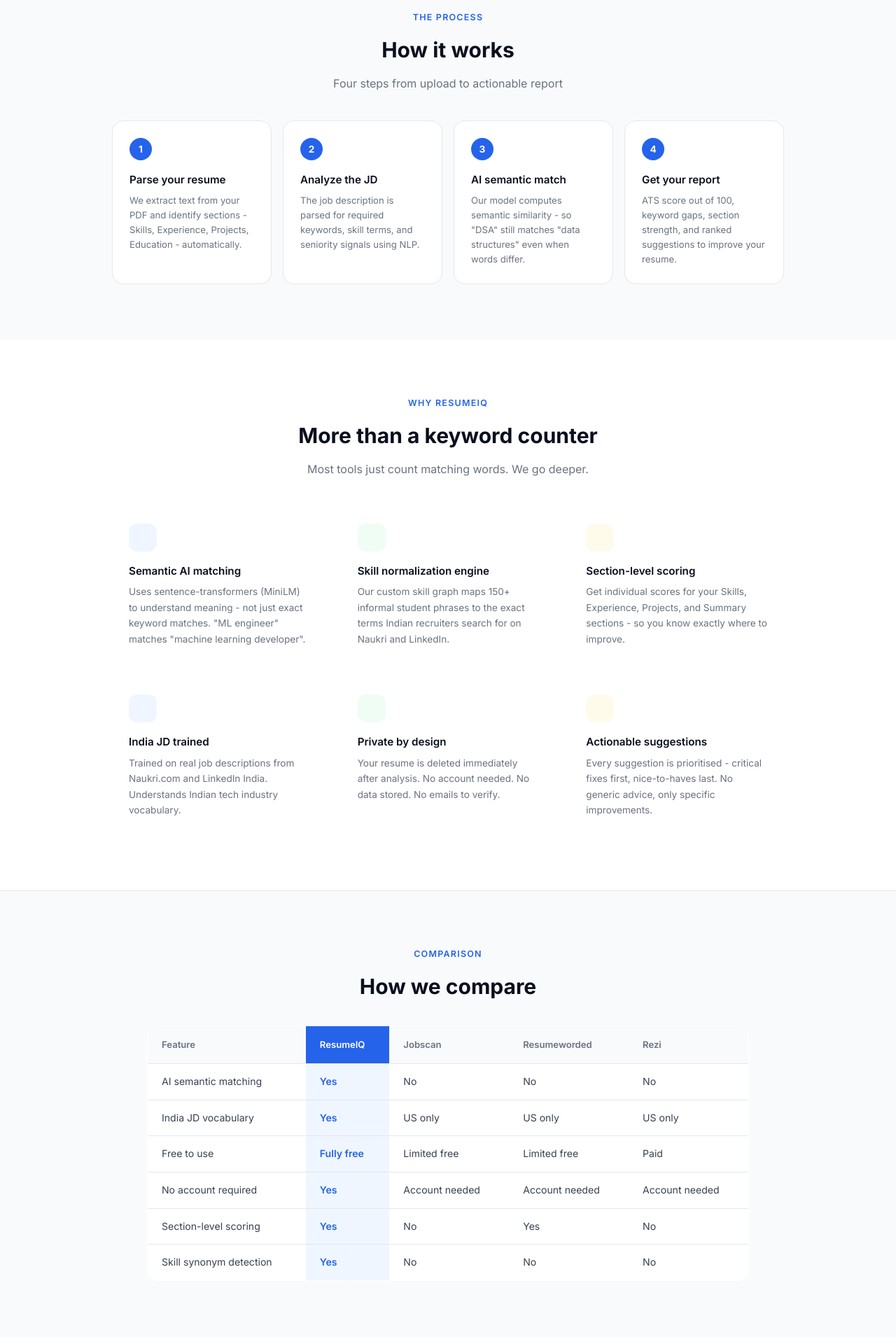
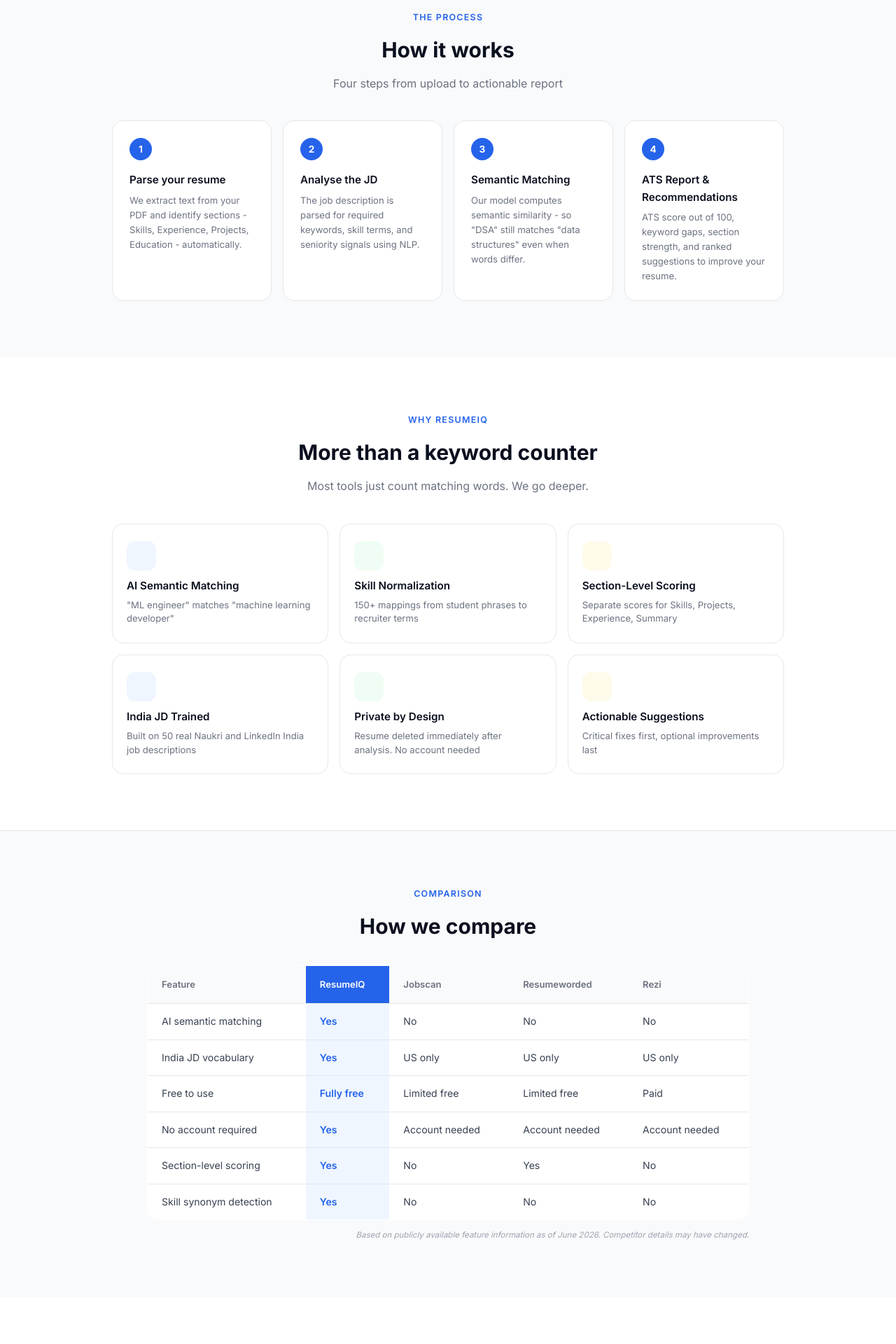
Before and after one commit to Anushka-Gangwal017/ats-resume-analyzer, a Flask app: page / in a window 1280 px wide. Shown: the part 1715-3635 px from the top of the page at 70% size. Run offline with Flask 3, Linux system fonts and the light colour scheme; some libraries are stand-ins or nearby versions.

Commit message:
Fix missing icon on India JD Trained feature card

```diff
--- a/templates/index.html
+++ b/templates/index.html
@@ -98,14 +98,54 @@
 /* WHY SECTION */
 .why-section{padding:5rem 2rem;background:var(--white)}
 .why-inner{max-width:960px;margin:0 auto}
-.features-grid{display:grid;grid-template-columns:repeat(3,1fr);gap:1.25rem;margin-top:2.5rem}
-.feature{padding:1.5rem}
-.feature-icon{width:40px;height:40px;border-radius:var(--radius-lg);display:flex;align-items:center;justify-content:center;font-size:20px;margin-bottom:1rem}
-.feature-icon.blue{background:var(--blue-light);color:var(--blue)}
-.feature-icon.green{background:var(--green-light);color:var(--green)}
-.feature-icon.amber{background:var(--amber-light);color:var(--amber)}
-.feature h3{font-size:0.95rem;font-weight:600;color:var(--navy);margin-bottom:0.4rem}
-.feature p{font-size:0.85rem;color:var(--gray5);line-height:1.65}
+.features-grid {
+  display: grid;
+  grid-template-columns: repeat(3, 1fr);
+  gap: 1rem;
+  margin-top: 2.5rem;
+}
+
+.feature {
+  background: var(--white);
+  border: 1px solid var(--gray3);
+  border-radius: var(--radius-xl);
+  padding: 1.5rem 1.25rem;
+  display: flex;
+  flex-direction: column;
+  align-items: flex-start;
+  gap: 0.5rem;
+  transition: box-shadow 0.15s, transform 0.15s;
+}
+
+.feature:hover {
+  box-shadow: 0 4px 16px rgba(0,0,0,0.07);
+  transform: translateY(-2px);
+}
+
+.feature-icon {
+  width: 42px;
+  height: 42px;
+  border-radius: var(--radius-lg);
+  display: flex;
+  align-items: center;
+  justify-content: center;
+  font-size: 20px;
+  margin-bottom: 0.25rem;
+  flex-shrink: 0;
+}
+
+.feature-icon.blue  { background: var(--blue-light); color: var(--blue); }
+.feature-icon.green { background: var(--green-light); color: var(--green); }
+.feature-icon.amber { background: var(--amber-light); color: var(--amber); }
+.feature h3 { font-size: 0.95rem; font-weight: 600; color: var(--navy); margin: 0; line-height: 1.3; }
+ .feature p { font-size: 0.82rem; color: var(--gray5); line-height: 1.5; margin: 0; }
+
+@media(max-width: 768px) {
+  .features-grid { grid-template-columns: 1fr 1fr; }
+}
+@media(max-width: 480px) {
+  .features-grid { grid-template-columns: 1fr; }
+}
 
 /* COMPARE TABLE */
 .compare-section{padding:5rem 2rem;background:var(--gray1);border-top:1px solid var(--gray3)}
@@ -316,24 +356,54 @@
 <div class="steps-grid">
   <div class="step">
     <div class="step-num">1</div>
+    <div style="font-size:1.75rem;margin-bottom:0.625rem">
+      <i class="ti ti-file-text"
+         style="color:var(--blue)"
+         aria-hidden="true"></i>
+    </div>
     <h3>Parse your resume</h3>
-        <p>We extract text from your PDF and identify sections - Skills, Experience, Projects, Education - automatically.</p>
+    <p>We extract text from your PDF and identify
+       sections - Skills, Experience, Projects,
+       Education - automatically.</p>
   </div>
+
   <div class="step">
     <div class="step-num">2</div>
-        <h3>Analyze the JD</h3>
-        <p>The job description is parsed for required keywords, skill terms, and seniority signals using NLP.</p>
+    <div style="font-size:1.75rem;margin-bottom:0.625rem">
+      <i class="ti ti-clipboard-list"
+         style="color:var(--blue)"
+         aria-hidden="true"></i>
     </div>
+    <h3>Analyse the JD</h3>
+    <p>The job description is parsed for required
+       keywords, skill terms, and seniority signals
+       using NLP.</p>
+  </div>
+
   <div class="step">
     <div class="step-num">3</div>
-        <h3>AI semantic match</h3>
-        <p>Our model computes semantic similarity - so "DSA" still matches "data structures" even when words differ.</p>
+    <div style="font-size:1.75rem;margin-bottom:0.625rem">
+      <i class="ti ti-brain"
+         style="color:var(--blue)"
+         aria-hidden="true"></i>
     </div>
+    <h3>Semantic Matching</h3>
+    <p>Our model computes semantic similarity - so
+       "DSA" still matches "data structures" even
+       when words differ.</p>
+  </div>
+
   <div class="step">
     <div class="step-num">4</div>
-        <h3>Get your report</h3>
-        <p>ATS score out of 100, keyword gaps, section strength, and ranked suggestions to improve your resume.</p>
+    <div style="font-size:1.75rem;margin-bottom:0.625rem">
+      <i class="ti ti-chart-bar"
+         style="color:var(--blue)"
+         aria-hidden="true"></i>
     </div>
+    <h3>ATS Report & Recommendations</h3>
+    <p>ATS score out of 100, keyword gaps, section
+       strength, and ranked suggestions to improve
+       your resume.</p>
   </div>
 </div>
 </section>
@@ -343,37 +413,56 @@
     <div class="section-eyebrow">Why ResumeIQ</div>
     <h2 class="section-title">More than a keyword counter</h2>
     <p class="section-sub">Most tools just count matching words. We go deeper.</p>
+<!-- ── FEATURES GRID — replace your existing features-grid div with this ── -->
+
 <div class="features-grid">
+
   <div class="feature">
-        <div class="feature-icon blue"><i class="ti ti-brain" aria-hidden="true"></i></div>
-        <h3>Semantic AI matching</h3>
-        <p>Uses sentence-transformers (MiniLM) to understand meaning - not just exact keyword matches. "ML engineer" matches "machine learning developer".</p>
+    <div class="feature-icon blue">
+      <i class="ti ti-brain" aria-hidden="true"></i>
     </div>
+    <h3>AI Semantic Matching</h3>
+    <p>"ML engineer" matches "machine learning developer"</p>
+  </div>
+
   <div class="feature">
-        <div class="feature-icon green"><i class="ti ti-git-branch" aria-hidden="true"></i></div>
-        <h3>Skill normalization engine</h3>
-        <p>Our custom skill graph maps 150+ informal student phrases to the exact terms Indian recruiters search for on Naukri and LinkedIn.</p>
+    <div class="feature-icon green">
+      <i class="ti ti-git-branch" aria-hidden="true"></i>
     </div>
+    <h3>Skill Normalization</h3>
+    <p>150+ mappings from student phrases to recruiter terms</p>
+  </div>
+
   <div class="feature">
-        <div class="feature-icon amber"><i class="ti ti-chart-bar" aria-hidden="true"></i></div>
-        <h3>Section-level scoring</h3>
-        <p>Get individual scores for your Skills, Experience, Projects, and Summary sections - so you know exactly where to improve.</p>
+    <div class="feature-icon amber">
+      <i class="ti ti-chart-bar" aria-hidden="true"></i>
     </div>
+    <h3>Section-Level Scoring</h3>
+    <p>Separate scores for Skills, Projects, Experience, Summary</p>
+  </div>
+
   <div class="feature">
-        <div class="feature-icon blue"><i class="ti ti-india" aria-hidden="true"></i></div>
-        <h3>India JD trained</h3>
-        <p>Trained on real job descriptions from Naukri.com and LinkedIn India. Understands Indian tech industry vocabulary.</p>
+    <div class="feature-icon blue">
+      <i class="ti ti-world" aria-hidden="true"></i>
     </div>
+    <h3>India JD Trained</h3>
+    <p>Built on 50 real Naukri and LinkedIn India job descriptions</p>
+  </div>
+
   <div class="feature">
-        <div class="feature-icon green"><i class="ti ti-lock" aria-hidden="true"></i></div>
-        <h3>Private by design</h3>
-        <p>Your resume is deleted immediately after analysis. No account needed. No data stored. No emails to verify.</p>
+    <div class="feature-icon green">
+      <i class="ti ti-lock" aria-hidden="true"></i>
     </div>
+    <h3>Private by Design</h3>
+    <p>Resume deleted immediately after analysis. No account needed</p>
+  </div>
+
   <div class="feature">
-        <div class="feature-icon amber"><i class="ti ti-list-check" aria-hidden="true"></i></div>
-        <h3>Actionable suggestions</h3>
-        <p>Every suggestion is prioritised - critical fixes first, nice-to-haves last. No generic advice, only specific improvements.</p>
+    <div class="feature-icon amber">
+      <i class="ti ti-list-check" aria-hidden="true"></i>
     </div>
+    <h3>Actionable Suggestions</h3>
+    <p>Critical fixes first, optional improvements last</p>
   </div>
 </div>
 </section>
@@ -437,6 +526,12 @@
         </tr>
       </tbody>
     </table>
+    <p style="font-size:0.72rem;color:var(--gray4);
+           margin-top:0.75rem;text-align:right;
+           font-style:italic">
+  Based on publicly available feature information as of June 2026.
+  Competitor details may have changed.
+</p>
   </div>
 </section>
 
@@ -472,7 +567,7 @@
     <div>
       <div class="footer-brand">ResumeIQ</div>
       <p>AI-powered ATS resume analyzer<br>trained on Indian job market data.</p>
-      <p class="footer-copy">Built by Anushka Gangwal · MIT-ADT University, Pune<br>B.E. CSE (AI & Analytics) · 2026</p>
+      <p class="footer-copy">Built by Anushka Gangwal · MIT-ADT University, Pune<br>B.Tech CSE</p>
     </div>
     <div>
       <h4 class="footer-col">Product</h4>
@@ -486,9 +581,9 @@
     <div>
       <h4 class="footer-col">Research</h4>
       <div class="footer-links">
-        <a href="https://www.hbs.edu/faculty/Pages/item.aspx?num=61232" target="_blank">Harvard HBS Hidden Workers study</a>
+        <a href="https://www.edligo.net/job-search-tips/i-analyzed-1000-rejected-resumes-heres-what-ats-actually-sees-and-its-not-what-you-think/" target="_blank">ATS Screening Research</a>
         <a href="https://www.jobscan.co/blog/8-things-you-need-to-know-about-applicant-tracking-systems/" target="_blank">How ATS systems work</a>
-        <a href="https://arxiv.org/abs/2009.01484" target="_blank">Resume-JD matching (BERT paper)</a>
+        <a href="https://talentbusinesspartners.com/en-us/article/how-nlp-beats-traditional-resume-screening-a-technical-analysis" target="_blank">Semantic Matching Research</a>
       </div>
     </div>
   </div>
```
Lines whose indentation alone changed are shown as unchanged.
